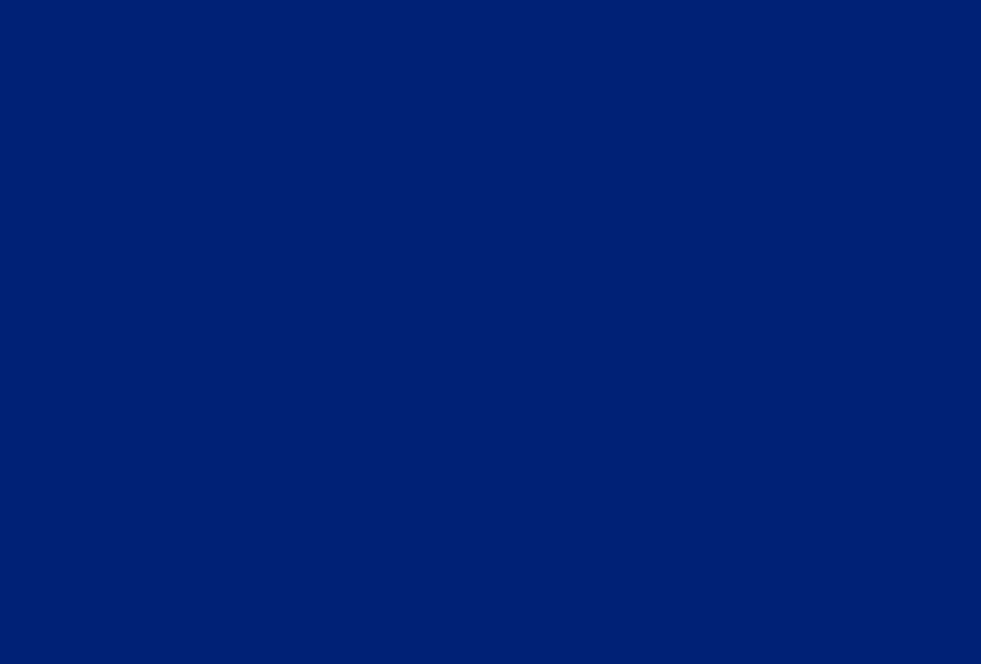
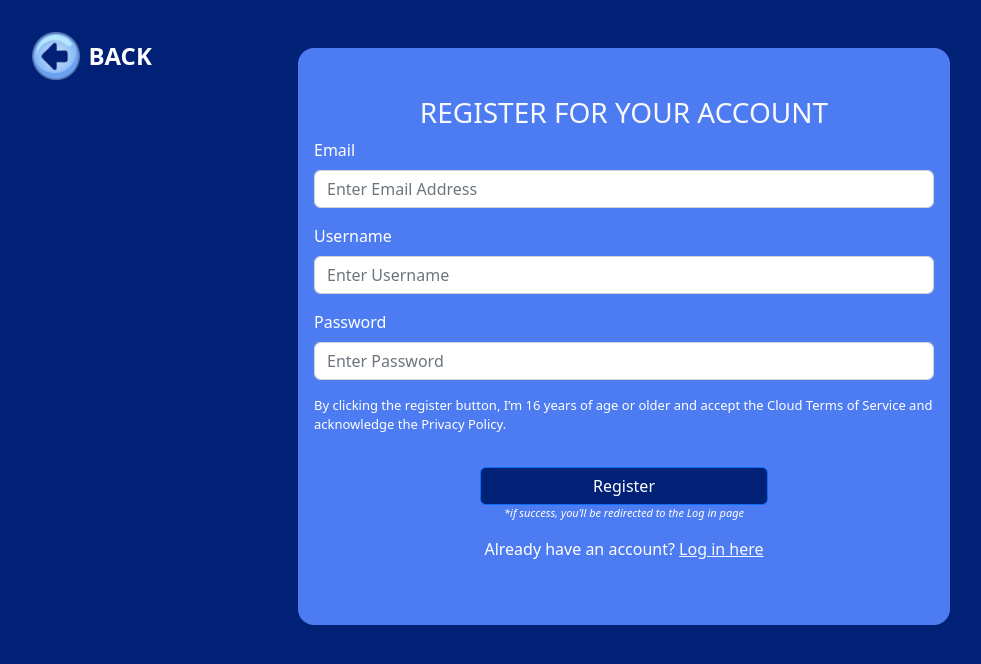
Before and after one commit to ardika24/web-games-ch9, a React (Create React App) app in the folder client/: page /register in a window 1280 px wide. Before the commit this address had no page. Shown: the top 664 px of the page, without its empty margins (16-997 px from the left). Built offline with nearby package versions, Linux system fonts and the light colour scheme.

Commit message:
add register page

```diff
--- a/client/src/App.jsx
+++ b/client/src/App.jsx
@@ -1,6 +1,7 @@
 import { BrowserRouter, Routes, Route } from "react-router-dom";
 import LandingPage from "./pages/LandingPage";
 import Login from "./pages/Login";
+import Register from "./pages/Register";
 
 function App() {
   return (
@@ -9,6 +10,7 @@ function App() {
         <Routes>
           <Route path="/" element={<LandingPage />} />
           <Route path="/login" element={<Login />} />
+          <Route path="/register" element={<Register />} />
         </Routes>
       </div>
     </BrowserRouter>
--- a/client/src/pages/Login.jsx
+++ b/client/src/pages/Login.jsx
@@ -1,6 +1,6 @@
-import {Form, Button} from 'react-bootstrap';
-import {Link, useNavigate} from 'react-router-dom';
-import style from '../pages/Login.module.css';
+import {Form, Button} from "react-bootstrap";
+import {Link, useNavigate} from "react-router-dom";
+import style from "../pages/Login.module.css";
 
 function Login() {
     const navigate = useNavigate();
@@ -14,8 +14,8 @@ function Login() {
         </div>
         <div className="row pt-3 justify-content-center">
             <div className="col-lg-6 col-sm-5 px-sm-3 d-flex flex-column justify-content-center" id={style.loginForm}>
-                <h2 className='fs-3 text-center text-light'>LOG IN TO CONTINUE</h2>
-                <Form className='d-grid'>
+                <h2 className="fs-3 text-center text-light">LOG IN TO CONTINUE</h2>
+                <Form className="d-grid">
                     <Form.Group className="mb-3" controlId="formBasicEmail">
                         <Form.Label>Email or Username</Form.Label>
                         <Form.Control type="email" placeholder="Enter email or username" />
@@ -32,11 +32,11 @@ function Login() {
                 <div className="stick d-flex justify-content-center">
                     <img src="/stick.png" alt="stick" />
                 </div>
-                <p>Don't have an account? <Link to="register" className='text-light text-center'>Register</Link> </p>
+                <p>Don't have an account? <Link to="/register" className="text-light text-center">Register</Link></p>
             </div>
         </div>
     </div>
-    )
+    );
 }
 
-export default Login
+export default Login;
--- /dev/null
+++ b/client/src/pages/Register.jsx
@@ -0,0 +1,46 @@
+import {Form, Button} from "react-bootstrap";
+import {Link, useNavigate} from "react-router-dom";
+import style from "../pages/Register.module.css";
+
+function Register() {
+    const navigate = useNavigate();
+    return (
+    <div>
+        <div className={style.back}>
+            <img src="/back-button.png" alt="back" style={{width: "3rem"}} onClick={() => navigate(-1)} />
+            <span>
+                <button onClick={() => navigate(-1)}>BACK</button>
+            </span>
+        </div>
+        <div className="row pt-3 justify-content-center">
+            <div className="col-lg-6 col-sm-5 px-sm-3 d-flex flex-column justify-content-center" id={style.regForm}>
+                <h2 className="fs-3 text-center text-light">REGISTER FOR YOUR ACCOUNT</h2>
+                <Form className="d-grid">
+                    <Form.Group className="mb-3" controlId="formBasicEmail">
+                        <Form.Label>Email</Form.Label>
+                        <Form.Control type="email" placeholder="Enter Email Address" />
+                    </Form.Group>
+
+                    <Form.Group className="mb-3" controlId="formBasicUsername">
+                        <Form.Label>Username</Form.Label>
+                        <Form.Control type="password" placeholder="Enter Username" />
+                    </Form.Group>
+
+                    <Form.Group className="mb-3" controlId="formBasicPassword">
+                        <Form.Label>Password</Form.Label>
+                        <Form.Control type="password" placeholder="Enter Password" />
+                    </Form.Group>
+                    <p className={style.p1}>By clicking the register button, I’m 16 years of age or older and accept the Cloud Terms of Service and acknowledge the Privacy Policy.</p>
+                    <Button type="submit" className={style.regButton}>
+                        Register
+                    </Button>
+                </Form>
+                <p className={style.p2}>*if success, you’ll be redirected to the Log in page</p>
+                <p>Already have an account? <Link to="/login" className="text-light text-center">Log in here</Link></p>
+            </div>
+        </div>
+    </div>
+    );
+}
+
+export default Register;
--- /dev/null
+++ b/client/src/pages/Register.module.css
@@ -0,0 +1,58 @@
+.back {
+    position: absolute;
+    z-index: 2;
+    font-weight: 700;
+    display: flex;
+    margin-left: 3em;
+    margin-top: 2em;
+}
+
+.back span {
+    margin: auto;
+    margin-left: 0.1em;
+    font-size: 1.5em;
+}
+
+.back span button {
+    background-color: transparent;
+    border: none;
+    font-weight: bold;
+    color: #ffffff;
+    transition: 300ms;
+}
+
+.back span button:hover {
+    color: #4d7bf1;
+}
+
+.back img {
+    cursor: pointer;
+}
+
+#regForm {
+    background-color: #4d7bf1;
+    color: #ffffff;
+    margin: 2em;
+    padding: 3em;
+    border-radius: 1rem;
+}
+
+#regForm p {
+    align-self: center;
+}
+
+.p1 {
+    font-size: 13px;
+}
+
+.p2 {
+    font-style: italic;
+    font-size: 11px;
+}
+
+.regButton {
+    width: 18rem;
+    background-color: #002176;
+    justify-self: center;
+    margin-top: 1em;
+}
```
